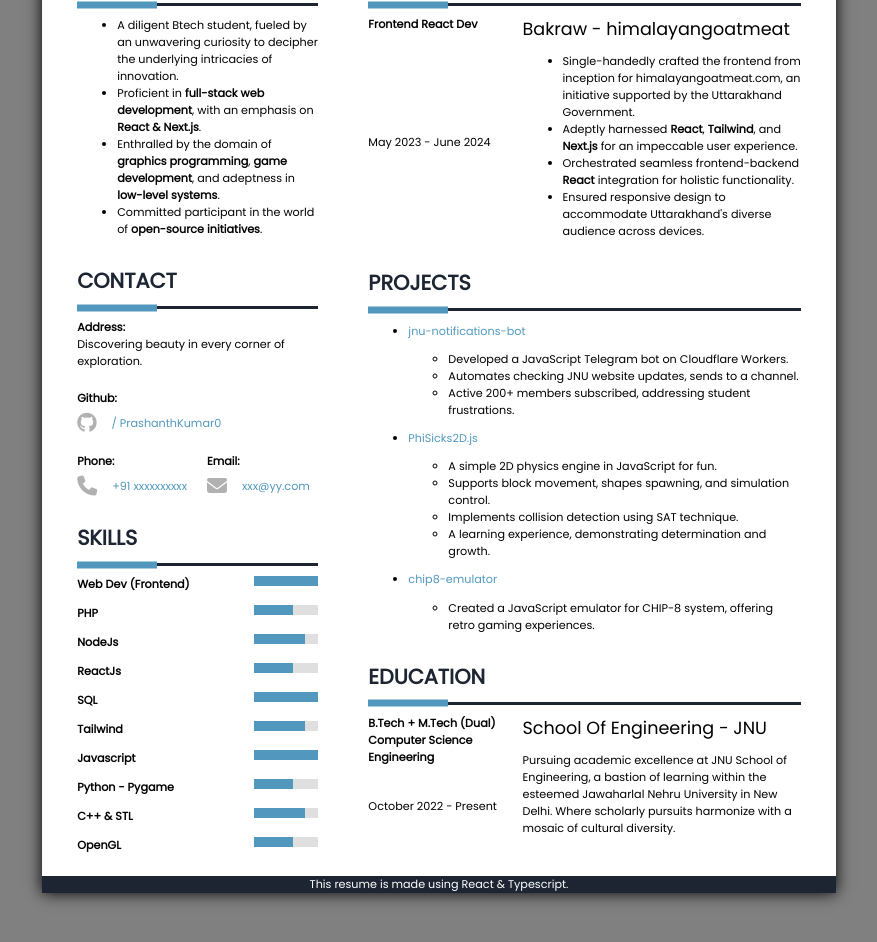
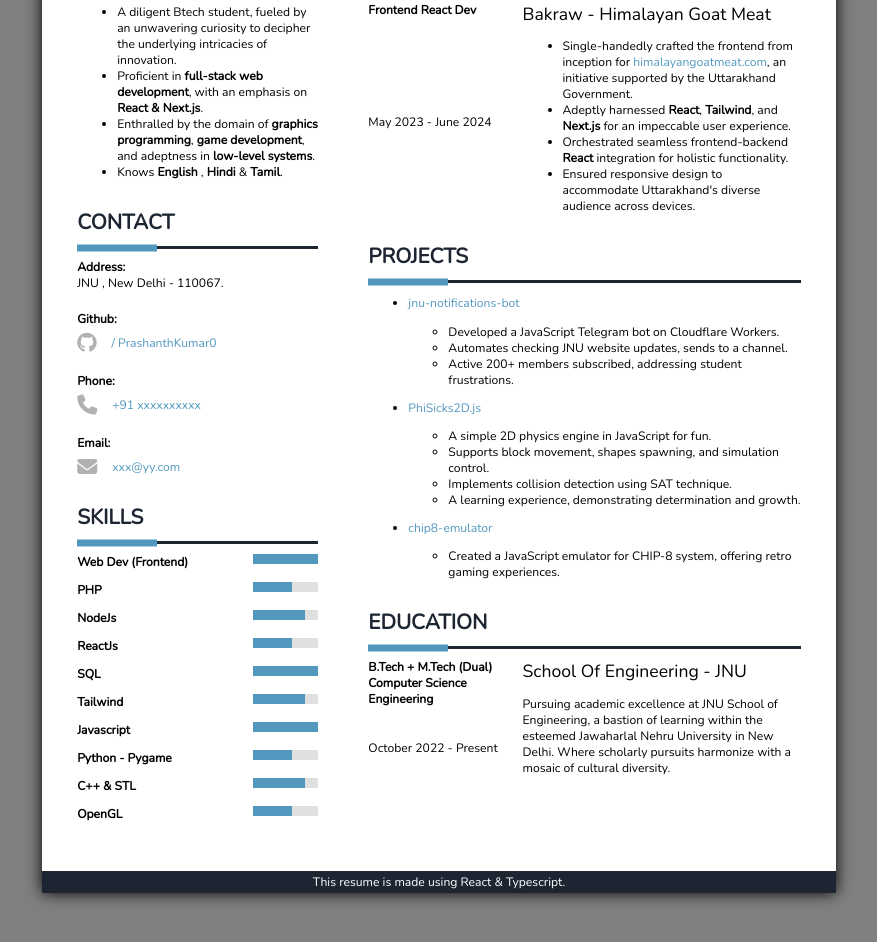
Before and after one commit to PrashanthKumar0/my-resume, a React (Vite) app: page / in a window 1280 px wide. Shown: the part 280-1222 px from the top of the page, without its empty margins (201-1078 px from the left). Built offline with nearby package versions, Linux system fonts and the light colour scheme.

Commit message:
Final Draft
Finally .
Everything seems ok
and need to do few minor changes and add few more projects.

```diff
--- a/src/Components/Footer.tsx
+++ b/src/Components/Footer.tsx
@@ -6,7 +6,7 @@
             textAlign: 'center',
             background: "var(--dark-bg)",
             width: "100%",
-            padding: "0px",
+            padding: "3px",
             color: "white",
             position:'absolute',
             bottom:"0px",
--- a/src/data.tsx
+++ b/src/data.tsx
@@ -3,9 +3,14 @@
 const data = {
     "name": "Prashanth Kumar",
     "role": "Student",
-    "aboutMe": "- A diligent Btech student, fueled by an unwavering curiosity to decipher the underlying intricacies of innovation.\n- Proficient in **full-stack web development**, with an emphasis on **React & Next.js**.\n- Enthralled by the domain of **graphics programming**, **game development**, and adeptness in **low-level systems**.\n- Committed participant in the world of **open-source initiatives**.",
+    "aboutMe":
+        "- A diligent Btech student, fueled by an unwavering curiosity to decipher the underlying intricacies of innovation.\n" +
+        "- Proficient in **full-stack web development**, with an emphasis on **React & Next.js**.\n" +
+        "- Enthralled by the domain of **graphics programming**, **game development**, and adeptness in **low-level systems**.\n" +
+        "- Knows **English** , **Hindi** & **Tamil**.",
+
     "contacts": {
-        "address": "Discovering beauty in every corner of exploration.",
+        "address": "JNU , New Delhi - 110067.",
         "github": (
             <ContactLink iconName={"fa-brands fa-github"} link={"https://github.com/prashanthKumar0"} display={"/ PrashanthKumar0"} />
         ),
@@ -16,6 +21,7 @@
             <ContactLink iconName={"fa-solid fa-envelope"} link={"mailto:giri00421@gmail.com"} display={"xxx@yy.com"} />
         ),
     },
+
     "skills": {
         "Web Dev (Frontend)": 5,
         "PHP": 3,
@@ -28,20 +34,22 @@
         "C++ & STL": 4,
         "OpenGL": 3,
     },
+
     "experiences": [
         {
-            "company": "Bakraw - himalayangoatmeat",
+            "company": "Bakraw - Himalayan Goat Meat",
             "post": "Frontend React Dev",
             "from": "May 2023",
             "to": "June 2024",
             "desc":
-                "- Single-handedly crafted the frontend from inception for himalayangoatmeat.com, an initiative supported by the Uttarakhand Government.\n" +
+                "- Single-handedly crafted the frontend from inception for [himalayangoatmeat.com](https://himalayangoatmeat.com/products), an initiative supported by the Uttarakhand Government.\n" +
                 "- Adeptly harnessed **React**, **Tailwind**, and **Next.js** for an impeccable user experience.\n" +
                 "- Orchestrated seamless frontend-backend **React** integration for holistic functionality.\n" +
                 "- Ensured responsive design to accommodate Uttarakhand's diverse audience across devices."
 
         },
     ],
+
     "education": [
         {
             "institute": "School Of Engineering - JNU",
@@ -51,6 +59,7 @@
             "desc": "Pursuing academic excellence at JNU School of Engineering, a bastion of learning within the esteemed Jawaharlal Nehru University in New Delhi. Where scholarly pursuits harmonize with a mosaic of cultural diversity."
         },
     ],
+
     "projects": [
         {
             repo: "https://github.com/PrashanthKumar0/jnu-notifications-bot",
--- a/src/index.css
+++ b/src/index.css
@@ -1,9 +1,11 @@
 @import url('https://fonts.googleapis.com/css2?family=Poppins&display=swap');
+@import url('https://fonts.googleapis.com/css2?family=Nunito&display=swap');
 
 body{
   margin:0;
-  font-family: 'Poppins', sans-serif;
-  font-size: 0.7rem;
+  /* font-family: 'Poppins', sans-serif; */
+  font-family: 'Nunito', sans-serif;
+  font-size: 0.76rem;
 }
 
 *{
```
